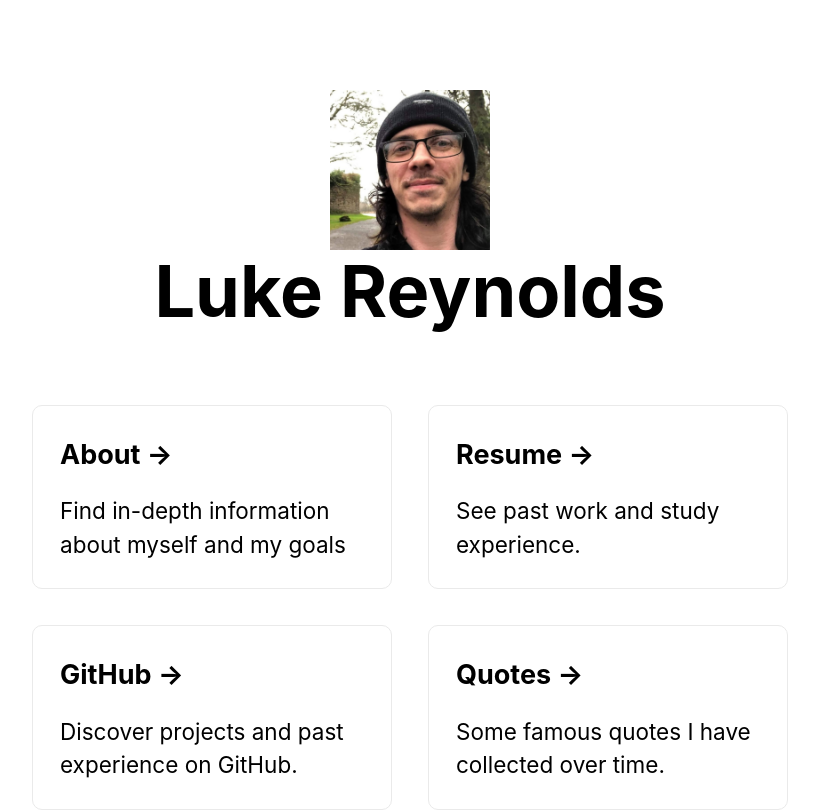
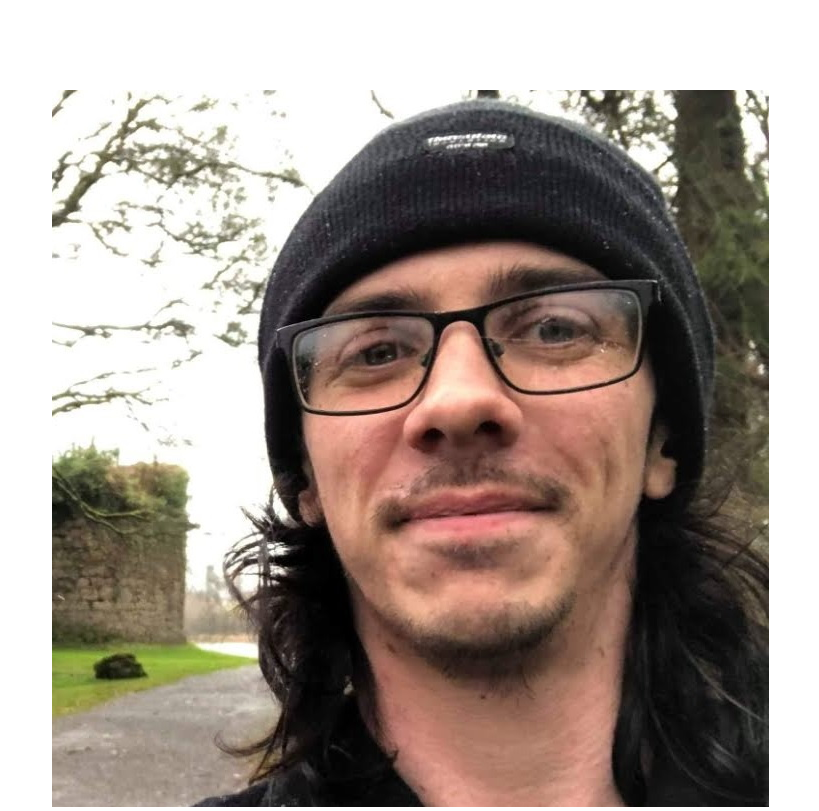
Before and after one commit to lreynolds188/Portfolio, a Next.js app: page / in a window 1280 px wide. Shown: the top 811 px of the page, without its empty margins (230-1049 px from the left). Built offline with nearby package versions, Linux system fonts and the light colour scheme.

Commit message:
Update index.js

```diff
--- a/pages/index.js
+++ b/pages/index.js
@@ -11,13 +11,13 @@ export default function Home() {
       </Head>
 
       <main className={styles.main}>
-        <Image
-          src="/profile.jpg" // Route of the image file
-          classname={styles.borderCircle}
-          height={160} // Desired size with correct aspect ratio
-          width={160} // Desired size with correct aspect ratio
-          alt="Luke Reynolds"
-        />
+        <div className="flex flex-wrap justify-center">
+          <div className="w-6/12 sm:w-4/12 px-4">
+            <img src="/profile.jpg" alt="..." className="shadow-lg rounded-full max-w-full h-auto align-middle border-none" />
+          </div>
+        </div>
+
+
 
         <h1 className={styles.title}>
           Luke Reynolds
```
